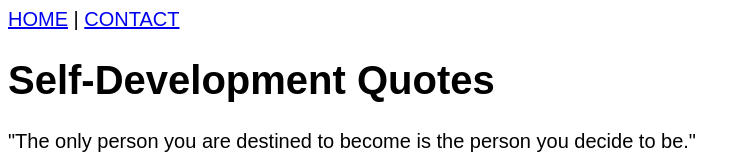
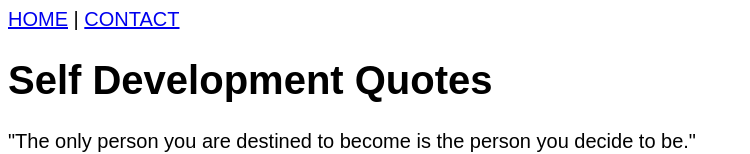
Before and after one commit to rbmanez/TTA-HTML-CSS-Projects, a plain HTML site: page one-page-website/one-page-website.html in a window 1280 px wide. Shown: the top 154 px of the page, without its empty margins (0-750 px from the left). Drawn offline with Linux system fonts and the light colour scheme.

Commit message:
update one page website html file

```diff
--- a/one-page-website/one-page-website.html
+++ b/one-page-website/one-page-website.html
@@ -14,7 +14,7 @@
         </nav>
 
         <header id="home">
-            <h1>Self-Development Quotes</h1>
+            <h1>Self Development Quotes</h1>
             <p>"The only person you are destined to become is the person you decide to be."
             <br>-Ernest Hemingway</p>
         </header>
```
